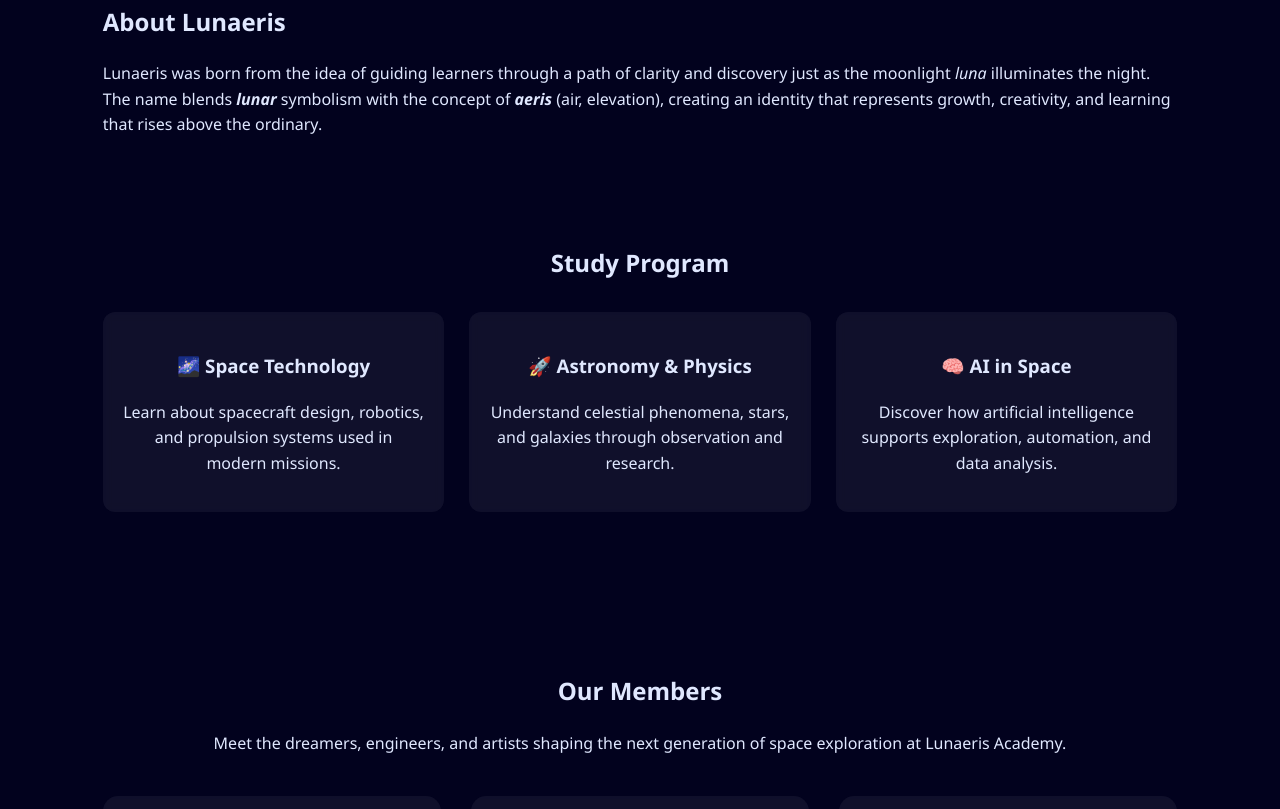
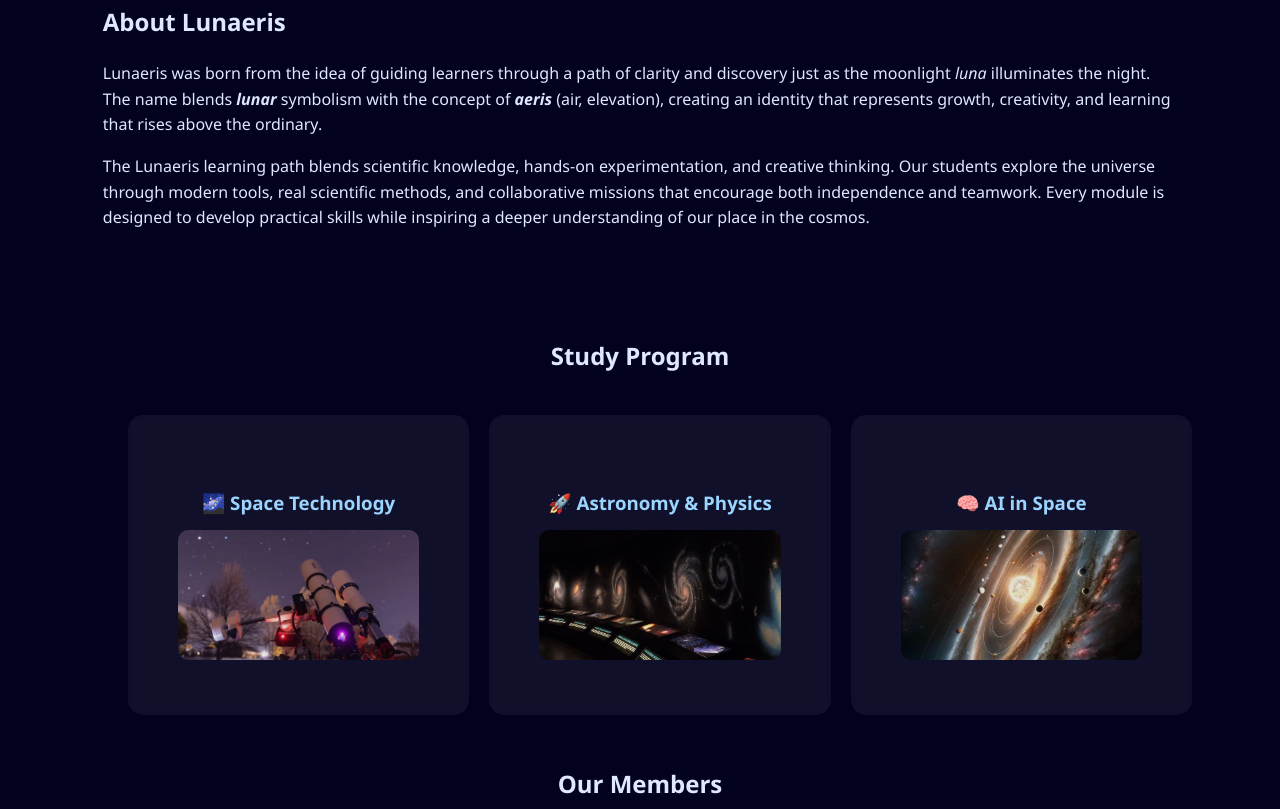
Before and after one commit to chamsli/PROYECTO-LUNAERIS, a plain HTML site: page index.html in a window 1280 px wide. Shown: the part 725-1534 px from the top of the page. Drawn offline with Linux system fonts and the light colour scheme.

Commit message:
change 6

```diff
--- a/css/form.css
+++ b/css/form.css
@@ -3,7 +3,7 @@ body {
     background: url("../Recursos/stars.jpeg") no-repeat center center fixed;
     background-size: cover;
     position: relative;
-    font-size: 1rem;
+    font-size: 1.5rem;
 }
 
 header {
@@ -94,7 +94,7 @@ aside {
 }
 
 
-/* (Glass Effect)*/
+/*Glass Effect*/
 
 .form-intro {
     width: 80%;
@@ -145,7 +145,6 @@ aside {
     line-height: 1.7;
     opacity: 0.95;
 }
-
 
 /*  FORM CONTAINER */
 
@@ -237,7 +236,7 @@ aside {
     flex-direction: column;
     gap: 8px;
     margin: 10px 0;
-    width: 25%;
+    width: 150px;
 }
 
 .skills-row label {
--- a/css/style.css
+++ b/css/style.css
@@ -116,7 +116,7 @@ header {
     text-shadow: 0 0 15px rgba(180, 200, 255, 0.7);
 }
 
-/* GRID program */
+/* PROGRAM GRID */
 
 .program {
     padding: 70px 0;
@@ -126,20 +126,95 @@ header {
 .program-grid {
     display: grid;
     grid-template-columns: repeat(auto-fit, minmax(260px, 1fr));
-    gap: 25px;
-    margin-top: 30px;
+    gap: 60px;
+    margin-top: 40px;
+    padding: 0 25px;
+    justify-items: center;
+
 }
 
-.program-item {
-    background: rgba(255, 255, 255, 0.06);
-    padding: 20px;
-    border-radius: 12px;
-    backdrop-filter: blur(4px);
-    transition: transform 0.3s;
+/* FLIP CARDS */
+
+.flip-card {
+    width: 100%;
+    max-width: 320px;
+    height: 260px;
+    perspective: 1000px;
+    display: flex;
+    justify-content: center;
+    align-items: center;
+    margin: 0 auto;
+    position: relative;
 }
 
-.program-item:hover {
-    transform: translateY(-8px);
+.flip-inner {
+    width: 100%;
+    height: 100%;
+    position: relative;
+
+    transform-style: preserve-3d;
+    transition: transform 0.8s ease;
+    border-radius: 15px;
+}
+
+.flip-card:hover .flip-inner {
+    transform: rotateY(180deg);
+}
+
+.flip-front,
+.flip-back {
+    position: absolute;
+    width: 100%;
+    height: 100%;
+
+    backface-visibility: hidden;
+    border-radius: 15px;
+
+    background: rgba(255, 255, 255, 0.06);
+    backdrop-filter: blur(6px);
+
+    padding: 20px;
+    display: flex;
+    flex-direction: column;
+    justify-content: center;
+    align-items: center;
+    text-align: center;
+}
+
+/* FRONT */
+.flip-front h3 {
+    margin-bottom: 12px;
+    color: #9ad4ff;
+}
+
+.flip-front img {
+    width: 80%;
+    height: 130px;
+    object-fit: cover;
+    border-radius: 10px;
+    opacity: 0.9;
+}
+
+/* BACK */
+.flip-back {
+    transform: rotateY(180deg);
+}
+
+.flip-back p {
+    color: #e0e8ff;
+    font-size: 0.95rem;
+    line-height: 1.5;
+}
+
+@media (max-width: 768px) {
+    .flip-card {
+        height: 300px;
+        max-width: 90%;
+    }
+
+    .flip-front img {
+        height: 150px;
+    }
 }
 
 /* MEMBERS GRID */
--- a/index.html
+++ b/index.html
@@ -21,12 +21,12 @@
         <nav class="nav">
             <ul class="nav-list">
 
-                <li><a href="about.html" >About</a></li>
+                <li><a href="about.html">About</a></li>
                 <li><a href="#program">Program</a></li>
                 <li><a href="#members">Members</a></li>
                 <li><a href="#feedback">Feedback</a></li>
-                <li><a href="gallery.html" >Gallery</a></li>
-                <li><a href="form.html" >Sign Up</a></li>
+                <li><a href="gallery.html">Gallery</a></li>
+                <li><a href="form.html">Sign Up</a></li>
             </ul>
         </nav>
     </header>
@@ -44,8 +44,6 @@
             </div>
         </section>
 
-        <!-- ABOUT SECTION -->
-
         <section id="about" class="about-lunaeris">
             <h2>About Lunaeris</h2>
             <p class="about-intro">Lunaeris was born from the idea of guiding learners through a path of clarity and
@@ -54,33 +52,84 @@
                 symbolism with the concept
                 of <strong><i>aeris</i></strong> (air, elevation), creating an identity that represents growth,
                 creativity, and learning that rises above the ordinary.</p>
+
+            <p class="program-intro">
+                The Lunaeris learning path blends scientific knowledge, hands-on experimentation, and creative thinking.
+                Our students explore the universe through modern tools, real scientific methods, and collaborative
+                missions that encourage both independence and teamwork. Every module is designed to develop practical
+                skills while inspiring a deeper understanding of our place in the cosmos.
+            </p>
+
         </section>
 
-        <!-- PROGRAM SECTION -->
         <section id="program" class="program">
             <h2>Study Program</h2>
+
             <div class="program-grid">
-                <div class="program-item">
+
+                <div class="program-item flip-card">
+                    <div class="flip-inner">
+
+                        <div class="flip-front">
                             <h3>&#127756; Space Technology</h3>
-                    <p>Learn about spacecraft design, robotics, and propulsion systems used in modern missions.</p>
+                            <img src="Recursos/space.jpeg" alt="Space Technology">
                         </div>
-                <div class="program-item">
-                    <h3>&#128640; Astronomy & Physics</h3>
-                    <p>Understand celestial phenomena, stars, and galaxies through observation and research.</p>
+
+                        <div class="flip-back">
+                            <p>
+                                Students are introduced to spacecraft engineering, propulsion, robotics,
+                                and satellite systems. From understanding how rockets work to analyzing mission
+                                design, this module prepares future innovators for careers in aerospace.
+                            </p>
                         </div>
-                <div class="program-item">
-                    <h3> &#129504; AI in Space</h3>
-                    <p>Discover how artificial intelligence supports exploration, automation, and data analysis.</p>
+
                     </div>
                 </div>
-        </section>
 
-        <!-- MEMBERS SECTION -->
+                <div class="program-item flip-card">
+                    <div class="flip-inner">
+
+                        <div class="flip-front">
+                            <h3>&#128640; Astronomy & Physics</h3>
+                            <img src="Recursos/astronomy & physics.jpeg" alt="Astronomy & Physics">
+                        </div>
+
+                        <div class="flip-back">
+                            <p>
+                                This course dives into celestial phenomena, planetary science, star formation,
+                                galaxies, and cosmic evolution. Students learn observation techniques and
+                                interpret astronomical data using real scientific methods.
+                            </p>
+                        </div>
+
+                    </div>
+                </div>
+
+                <div class="program-item flip-card">
+                    <div class="flip-inner">
+
+                        <div class="flip-front">
+                            <h3>&#129504; AI in Space</h3>
+                            <img src="Recursos/ai space.jpeg" alt="AI in Space">
+                        </div>
+
+                        <div class="flip-back">
+                            <p>
+                                Artificial intelligence plays a key role in space missions from analyzing telescope
+                                images to guiding autonomous rovers. Students experiment with algorithms and explore
+                                the future of intelligent exploration.
+                            </p>
+                        </div>
+
+                    </div>
+                </div>
+
+            </div>
+
+
             <section id="members" class="members">
                 <h2>Our Members</h2>
-            <p>Meet the dreamers, engineers, and artists shaping the next generation of space exploration at
-                Lunaeris Academy.
-            </p>
+                <p>Meet the dreamers, engineers, and artists shaping the next generation of space exploration at Lunaeris Academy.</p>
 
                 <div class="members-grid">
                     <div class="member-card">
@@ -89,9 +138,7 @@
                         <p class="role">Astronomy Student</p>
                         <p class="desc">
                             Sofia spends nights mapping constellations and studying exoplanets. Her curiosity about
-                        cosmic origins
-                        inspired
-                        her to create the first student-led observation club at Lunaeris.
+                            cosmic origins inspired her to create the first student-led observation club at Lunaeris.
                         </p>
                     </div>
 
@@ -140,10 +187,10 @@
                     <br><br>
                     Let the stars guide your curiosity. Take the first step.
                 </p>
-            <a href="form.html">Begin the Adventure →</a>
+                <a href="form.html">Begin the Adventure </a>
             </div>
 
-        <!-- FEEDBACK SECTION -->
+
             <section id="feedback" class="feedback">
                 <h2>Positive Feedback</h2>
                 <br><br>
@@ -167,7 +214,6 @@
     </main>
     <footer class="footer">
 
-
         <div class="social">
             <a href="#" aria-label="Instagram"><i class="fa-brands fa-instagram"></i></a>
             <a href="#" aria-label="Twitter / X"><i class="fa-brands fa-x-twitter"></i></a>
```
Also changed, not shown: about.html (+22 -35 lines), form.html (+17 -19 lines), gallery.html (+1 -11 lines), Recursos/ai space.jpeg (added), Recursos/astronomy & physics.jpeg (added), Recursos/space.jpeg (added). Lines whose indentation alone changed are shown as unchanged.
